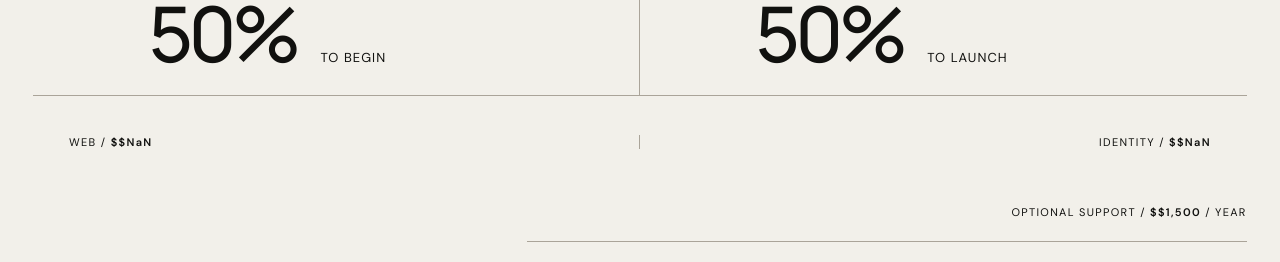
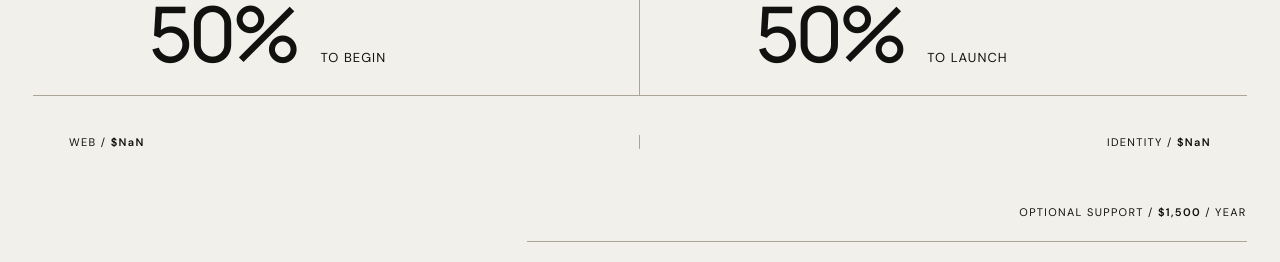
Before and after one commit to peraita10/port-site, a React (Vite) app: page / in a window 1280 px wide. Shown: the part 7560-7822 px from the top of the page. Built offline with nearby package versions, Linux system fonts and the light colour scheme.

Commit message:
fix: render single currency symbol in investment breakdown

```diff
--- a/src/sections/InvestmentSection.tsx
+++ b/src/sections/InvestmentSection.tsx
@@ -20,11 +20,11 @@ export default function InvestmentSection({offer}:Props){
   </div>
 
   <div className="investment-support-row investment-scope-breakdown">
-   <p>WEB / <strong>$${money(offer.webFee)}</strong></p>
-   <p>IDENTITY / <strong>$${money(offer.identityFee)}</strong></p>
+   <p>WEB / <strong>${money(offer.webFee)}</strong></p>
+   <p>IDENTITY / <strong>${money(offer.identityFee)}</strong></p>
   </div>
 
-  <p className="investment-maintenance">OPTIONAL SUPPORT / <strong>$${money(offer.maintenance)}</strong> / YEAR</p>
+  <p className="investment-maintenance">OPTIONAL SUPPORT / <strong>${money(offer.maintenance)}</strong> / YEAR</p>
 
   <details className="investment-terms"><summary>Practical details <span>+</span></summary><p>Page count and functionality are agreed once content and priorities are defined. Third-party costs, larger redesigns, new functionality and substantial content additions are quoted separately.</p></details>
  </section>;
```
